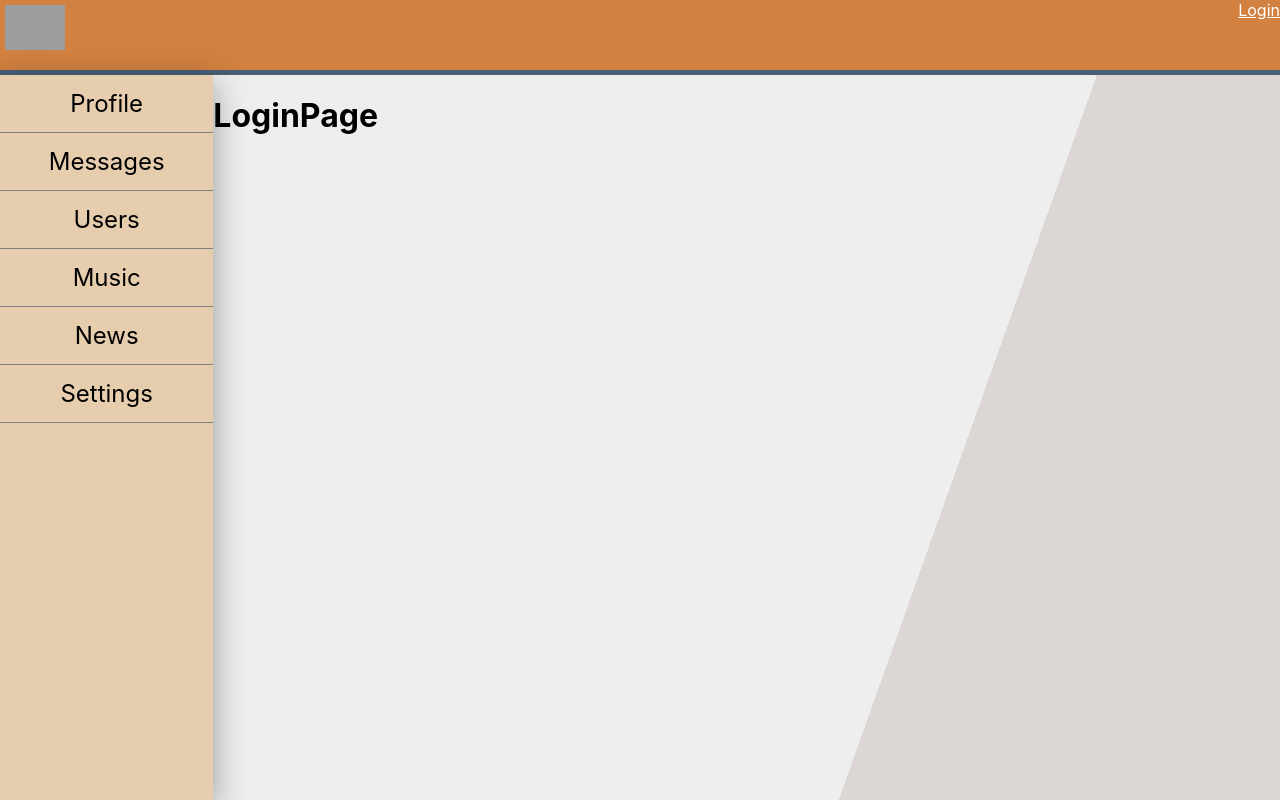
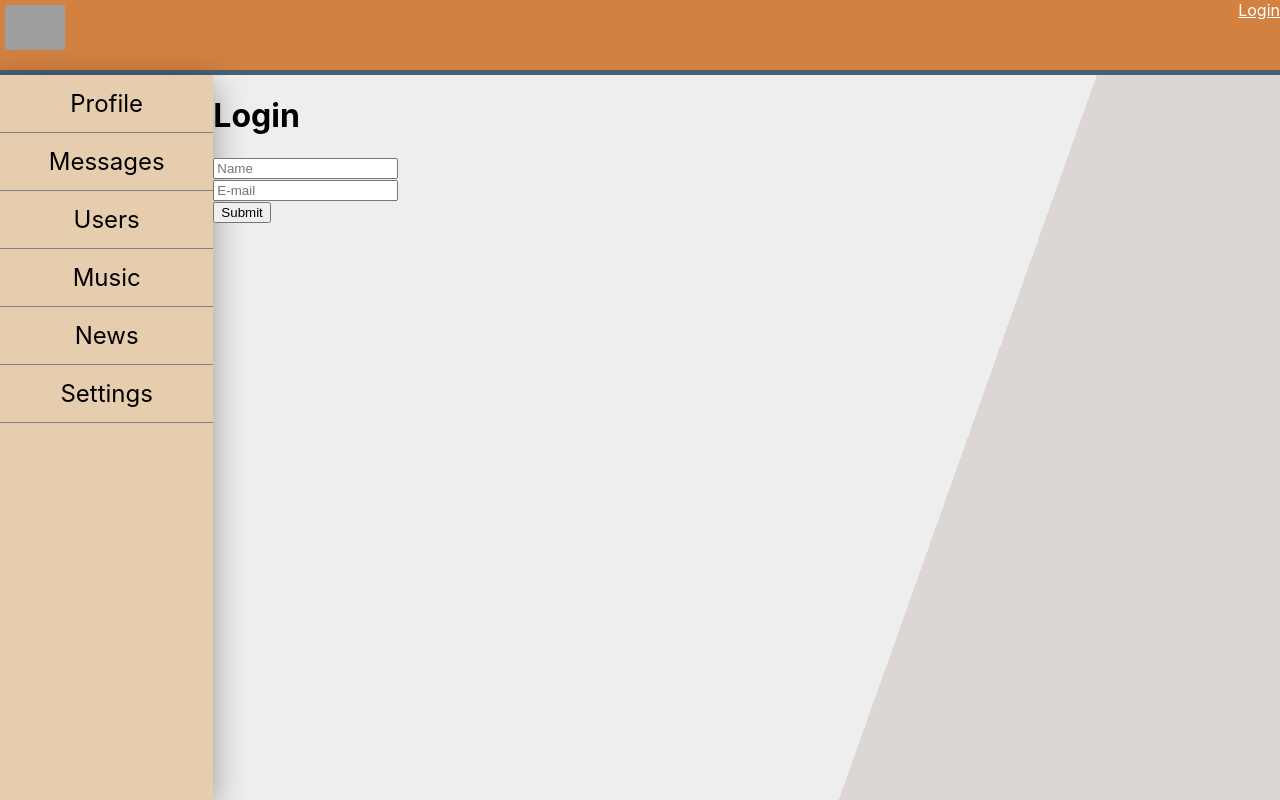
Before and after one commit to AidXylelele/my-app, a React (Create React App) app: page /login in a window 1280 px wide. Built offline with nearby package versions, Linux system fonts and the light colour scheme; no server answers; grey boxes are pictures that could not be loaded.

Commit message:
refactored and used react-hook-form

```diff
--- a/package.json
+++ b/package.json
@@ -10,6 +10,7 @@
     "axios": "^0.27.2",
     "react": "^18.2.0",
     "react-dom": "^18.2.0",
+    "react-hook-form": "^7.34.2",
     "react-redux": "^8.0.2",
     "react-router-dom": "^6.3.0",
     "react-scripts": "5.0.1",
--- a/src/components/Login/Login.jsx
+++ b/src/components/Login/Login.jsx
@@ -1,10 +1,59 @@
 import React from 'react';
+import { useForm } from 'react-hook-form';
+
+const LoginForm = (props) => {
+  const {
+    register,
+    handleSubmit,
+    watch,
+    reset,
+    formState: { errors },
+  } = useForm();
+
+  const onSubmit = (data) => {
+    console.log(data);
+    reset();
+  };
+
+  // console.log(watch('email'));
+  // console.log(watch('name'));
+  console.log(errors);
+
+  return (
+    <form onSubmit={handleSubmit(onSubmit)}>
+      <div>
+        <input
+          placeholder="Name"
+          {...register('name', { required: 'This field is required' })}
+        />
+        {errors.name && <div>{errors.name.message}</div>}
+      </div>
+      <div>
+        <input
+          placeholder="E-mail"
+          {...register('email', {
+            required: 'This field is required',
+            pattern: {
+              value:
+                /^([a-z0-9_-]+\.)*[a-z0-9_-]+@[a-z0-9_-]+(\.[a-z0-9_-]+)*\.[a-z]{2,6}$/,
+              message: 'Please enter a valid E-mail!',
+            },
+          })}
+        />
+        {errors.email && <div>{errors.email.message}</div>}
+      </div>
+
+      <input type="submit" />
+    </form>
+  );
+};
 
 const Login = (props) => {
   return (
-    <div>
-      <h1>LoginPage</h1>
-    </div>
+    <>
+      <h1>Login</h1>
+      <LoginForm />
+    </>
   );
 };
 
```
Also changed, not shown: 1 other file (tests, documents, lock files or other folders).
